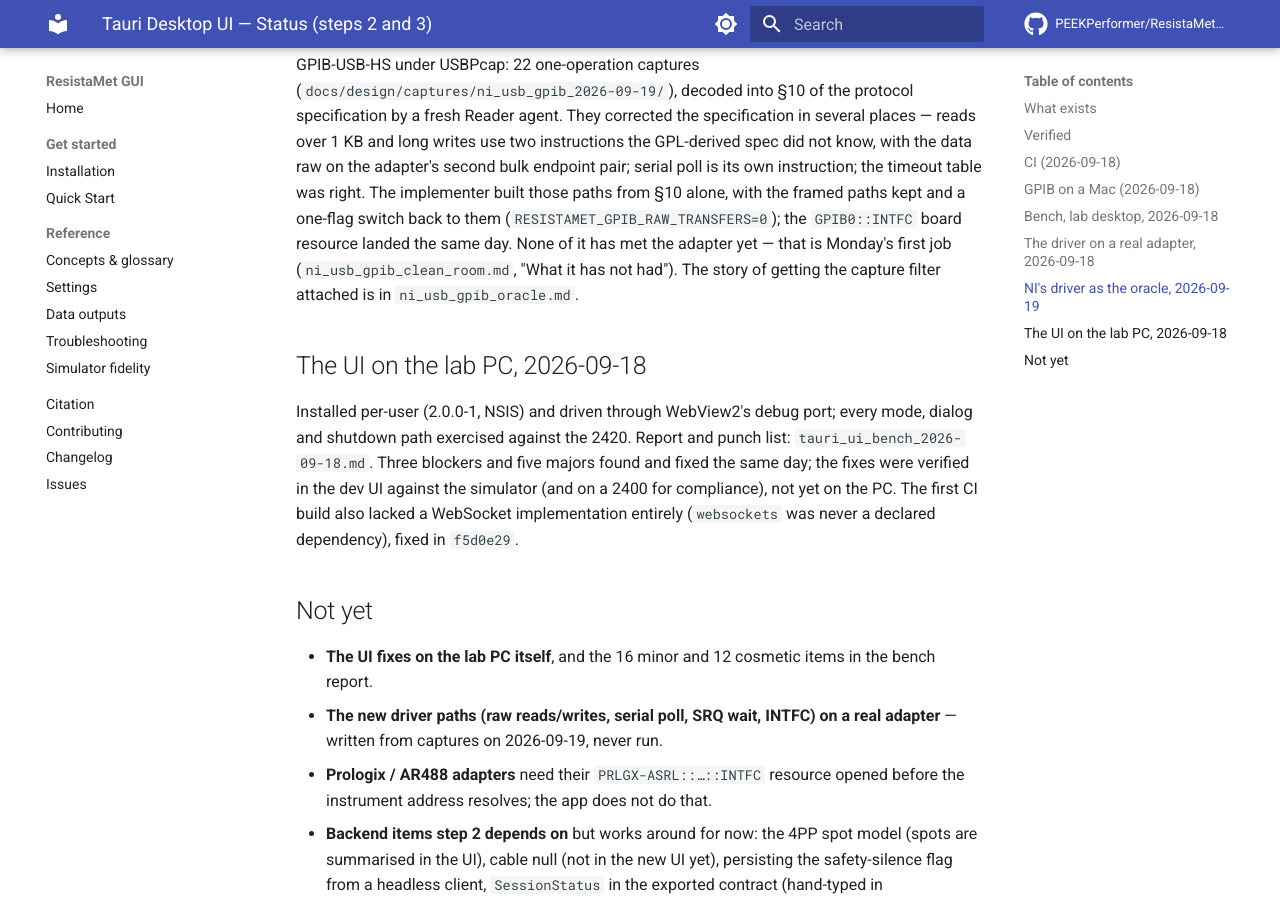
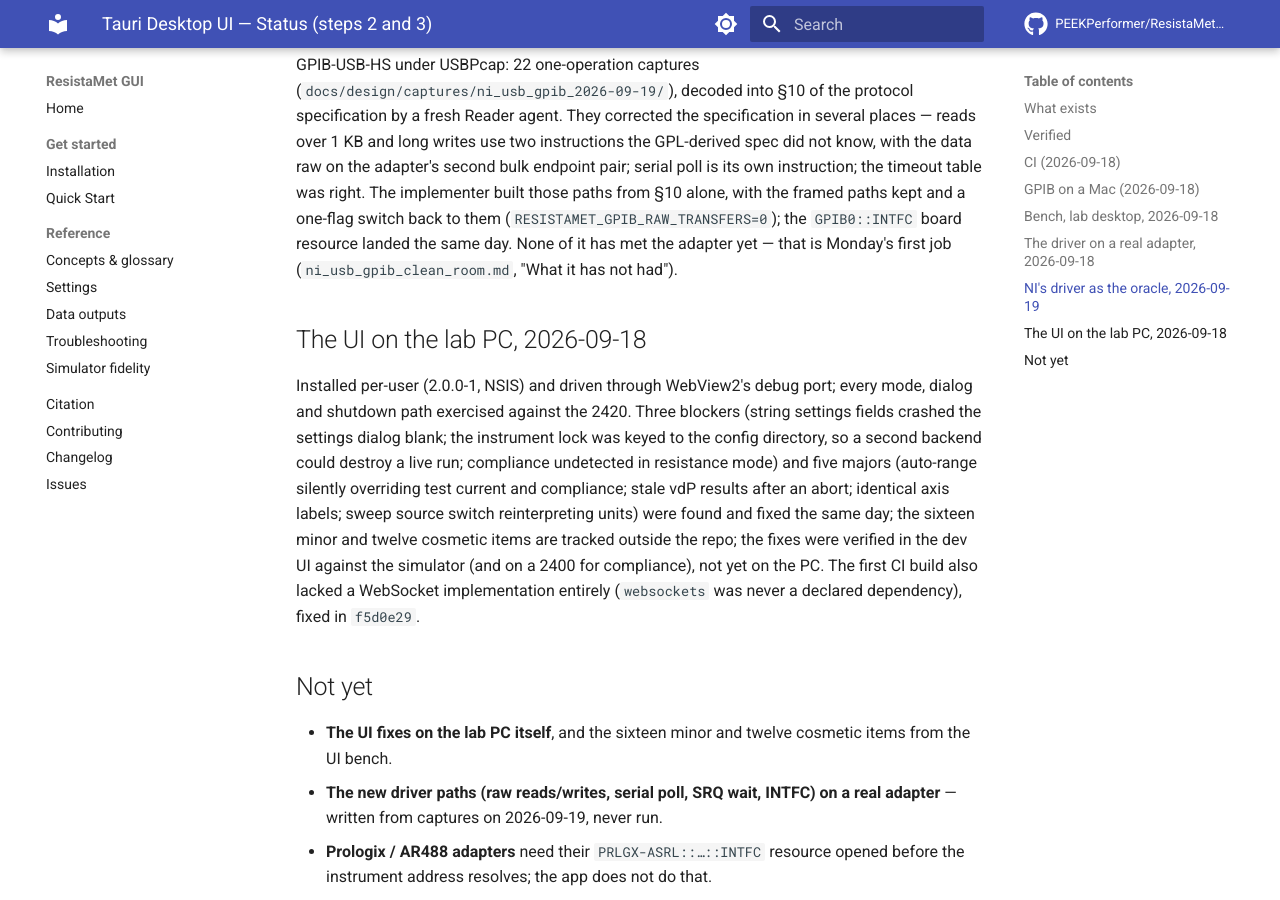
Before and after one commit to PEEKPerformer/ResistaMet-GUI, an MkDocs documentation site: the page built from docs/design/tauri_ui_status.md, in a window 1280 px wide and 900 px high, scrolled down 3345 px. Built offline with MkDocs 1.6.1 and Material for MkDocs 9.7.7, drawn with Linux system fonts in a browser that asks for light colours; comment, search, counter and statistics services are not loaded; some of the changed text lies outside the part shown.

Commit message:
Move bench narratives out of the repository
The bench reports and the capture-day notes describe lab machines,
not the design; they now live in docs/notes, which is ignored. The
capture harness scripts find their own folder instead of naming a
path on the lab PC.

```diff
--- a/docs/design/tauri_ui_status.md
+++ b/docs/design/tauri_ui_status.md
@@ -1,6 +1,6 @@
 # Tauri Desktop UI — Status (steps 2 and 3)
 
-**Status:** On `phase0/reviewable-baseline`, pushed, CI green; backend bench-checked on the lab 2420 and on a 2400 over the NI USB driver; UI bench report's three blockers and five majors fixed (see `tauri_ui_bench_2026-09-18.md`)
+**Status:** On `phase0/reviewable-baseline`, pushed, CI green; backend bench-checked on the lab 2420 and on a 2400 over the NI USB driver; the UI bench's three blockers and five majors fixed
 **Date:** 2026-09-17
 **Depends on:** step 1 (`tauri_backend_split.md`, `tauri_backend_split_status.md`)
 
@@ -131,23 +131,27 @@
 alone, with the framed paths kept and a one-flag switch back to them
 (`RESISTAMET_GPIB_RAW_TRANSFERS=0`); the `GPIB0::INTFC` board resource
 landed the same day. None of it has met the adapter yet — that is Monday's
-first job (`ni_usb_gpib_clean_room.md`, "What it has not had"). The story
-of getting the capture filter attached is in `ni_usb_gpib_oracle.md`.
+first job (`ni_usb_gpib_clean_room.md`, "What it has not had").
 
 ## The UI on the lab PC, 2026-09-18
 
 Installed per-user (2.0.0-1, NSIS) and driven through WebView2's debug
 port; every mode, dialog and shutdown path exercised against the 2420.
-Report and punch list: `tauri_ui_bench_2026-09-18.md`. Three blockers and
-five majors found and fixed the same day; the fixes were verified in the
+Three blockers (string settings fields crashed the settings dialog blank;
+the instrument lock was keyed to the config directory, so a second backend
+could destroy a live run; compliance undetected in resistance mode) and
+five majors (auto-range silently overriding test current and compliance;
+stale vdP results after an abort; identical axis labels; sweep source
+switch reinterpreting units) were found and fixed the same day; the
+sixteen minor and twelve cosmetic items are tracked outside the repo; the fixes were verified in the
 dev UI against the simulator (and on a 2400 for compliance), not yet on the
 PC. The first CI build also lacked a WebSocket implementation entirely
 (`websockets` was never a declared dependency), fixed in `f5d0e29`.
 
 ## Not yet
 
-- **The UI fixes on the lab PC itself**, and the 16 minor and 12 cosmetic
-  items in the bench report.
+- **The UI fixes on the lab PC itself**, and the sixteen minor and twelve
+  cosmetic items from the UI bench.
 - **The new driver paths (raw reads/writes, serial poll, SRQ wait, INTFC) on a real adapter** — written from captures on 2026-09-19, never run.
 - **Prologix / AR488 adapters** need their `PRLGX-ASRL::…::INTFC` resource
   opened before the instrument address resolves; the app does not do that.
```
Also changed, not shown: docs/design/ni_usb_gpib_clean_room.md (+7 -4 lines), 1 other file.
